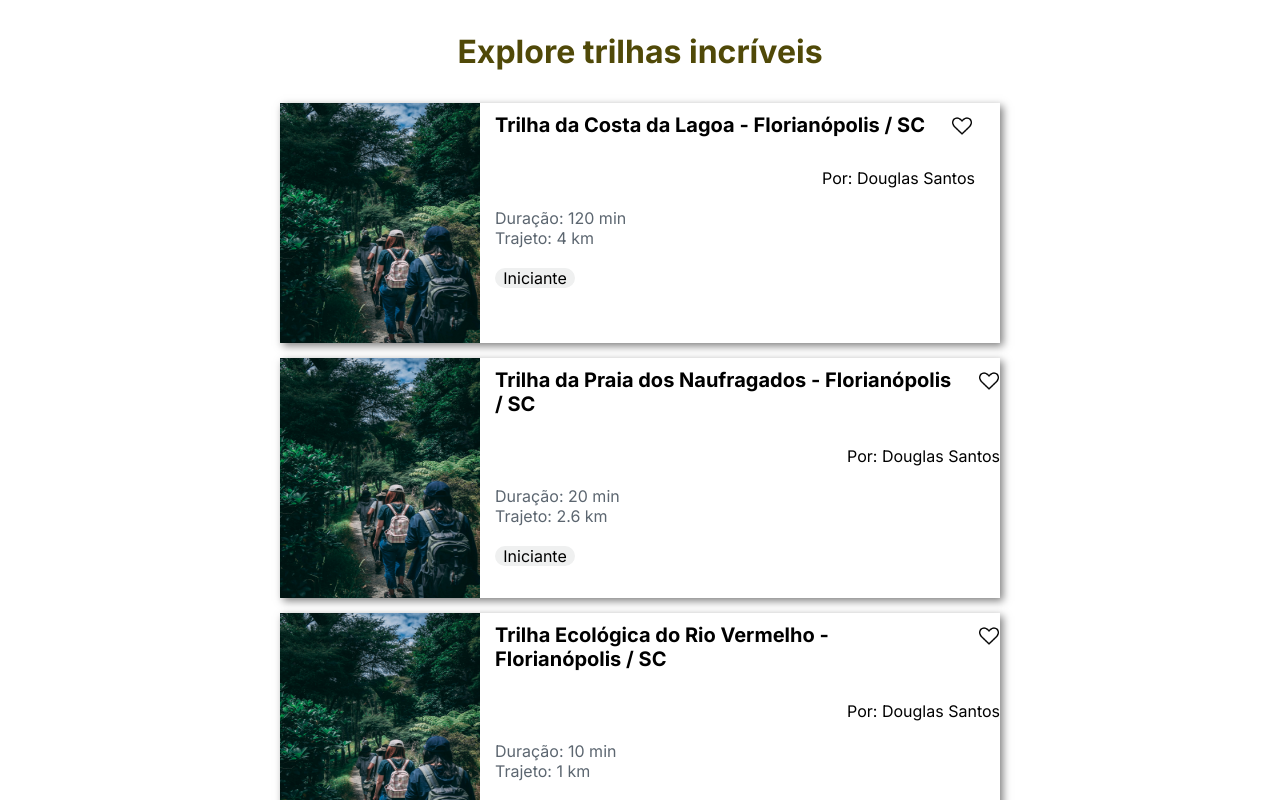
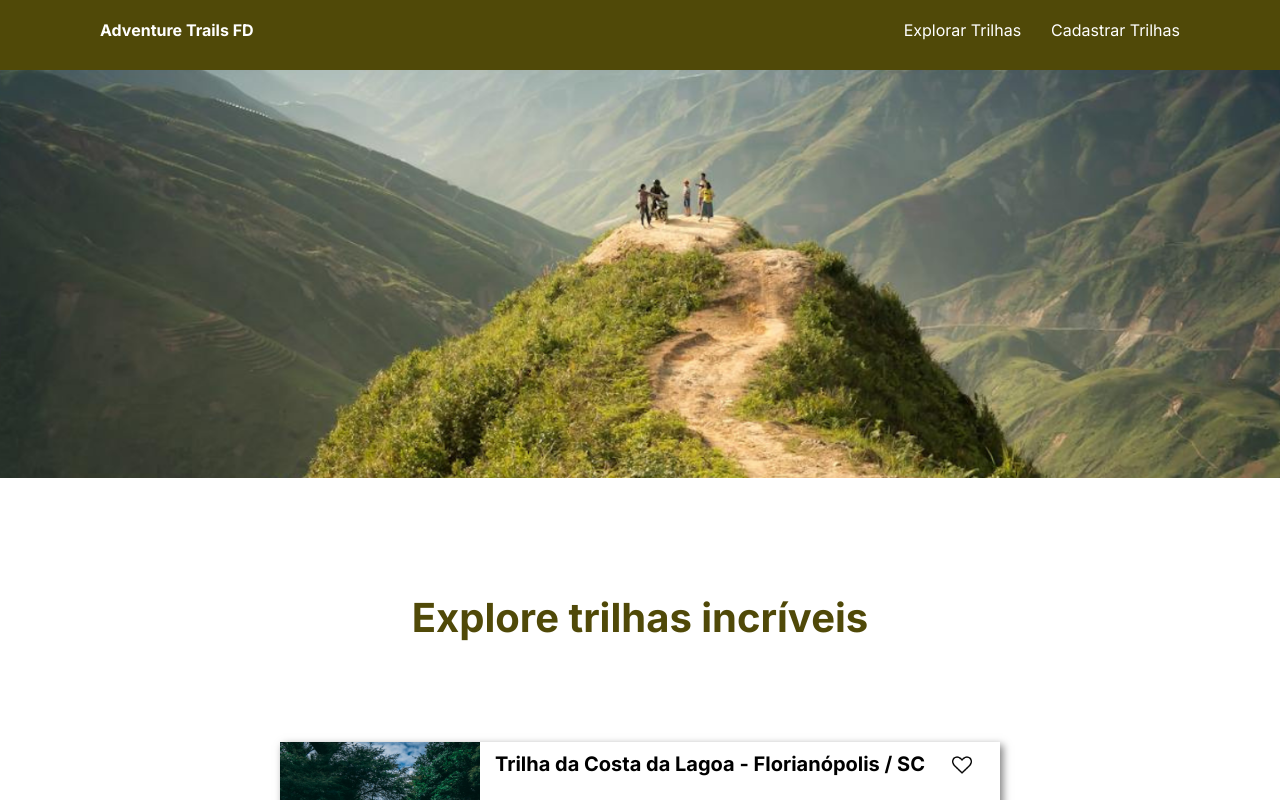
Before and after one commit to douglascugliarisenai/adventure-trails-fd, a React (Vite) app: page / in a window 1280 px wide. Shown: the top 800 px of the page. Built offline with nearby package versions, Linux system fonts and the light colour scheme.

Commit message:
Crie o componente de header da aplicação

```diff
--- a/src/App.css
+++ b/src/App.css
@@ -8,6 +8,9 @@
 
 .titulo {
     margin: 1em auto;
+    margin-bottom: 100px;
     color: #504908;
-;
+    font-size: 40px;
+    font-weight: 700;
+    font-family: 'Inter', sans-serif;
 }
--- a/src/App.jsx
+++ b/src/App.jsx
@@ -3,6 +3,7 @@
 import CardTrilha from "./components/CardTrilla";
 import "./App.css";
 import getJson from "./hooks/getJson";
+import Header from "./components/Header";
 
 
 
@@ -14,6 +15,8 @@ function App() {
 
 
   return (
+    <>
+    <Header />
     <div className="container">
       <h1 className="titulo">Explore trilhas incríveis</h1>
         {loading && <h4>Carregando Cards...</h4>}
@@ -25,6 +28,7 @@ function App() {
         )}
 
     </div>
+    </>
   );
 }
 
--- /dev/null
+++ b/src/components/Header/index.jsx
@@ -0,0 +1,22 @@
+/* eslint-disable */
+import "./style.css";
+
+function Header() {
+  return (
+        <div className="header">
+            <div className="navbar">
+                <span className="logo">Adventure Trails FD</span>
+                <ul className="menu">
+                    <li><a href="#trilhas">Explorar Trilhas</a></li>
+                    <li><a href="#cadastrar">Cadastrar Trilhas</a></li>
+                </ul>
+            </div>
+            <div className="image">
+                <img src="../src/assets/imagem-principal.png" alt="Imagem Header" />
+            </div>
+        </div>
+  )
+
+}
+
+export default Header;
--- /dev/null
+++ b/src/components/Header/style.css
@@ -0,0 +1,54 @@
+*{
+    margin: 0;
+    padding: 0;
+    box-sizing: border-box;
+}
+
+.header{
+    width: 100vw;
+    height: 453px;
+    background-color:  #504908;
+    margin-bottom: 100px;
+}
+
+.navbar{
+    display: flex;
+    justify-content: space-between;
+    align-items: center;
+    padding-top: 20px;
+}
+
+.logo{
+    font-size: 16px;
+    color: white;
+    margin-left: 100px;
+    font-family: 'Inter', sans-serif;
+    font-weight: 700;
+    height: 50px;
+}
+
+.menu{
+    display: flex;
+    justify-content: center;
+    list-style: none;
+    gap: 30px;
+    font-size: 16px;
+    height: 50px;
+    margin-right: 100px;
+}
+
+.menu a{
+    text-decoration: none;
+    color: white;
+}
+
+.image{
+    width: 100%;
+    height: 90%;
+}
+
+.image img{
+    width: 100%;
+    height: 100%;
+    object-fit: cover;
+}
```
Also changed, not shown: src/assets/imagem-principal.png (added).
